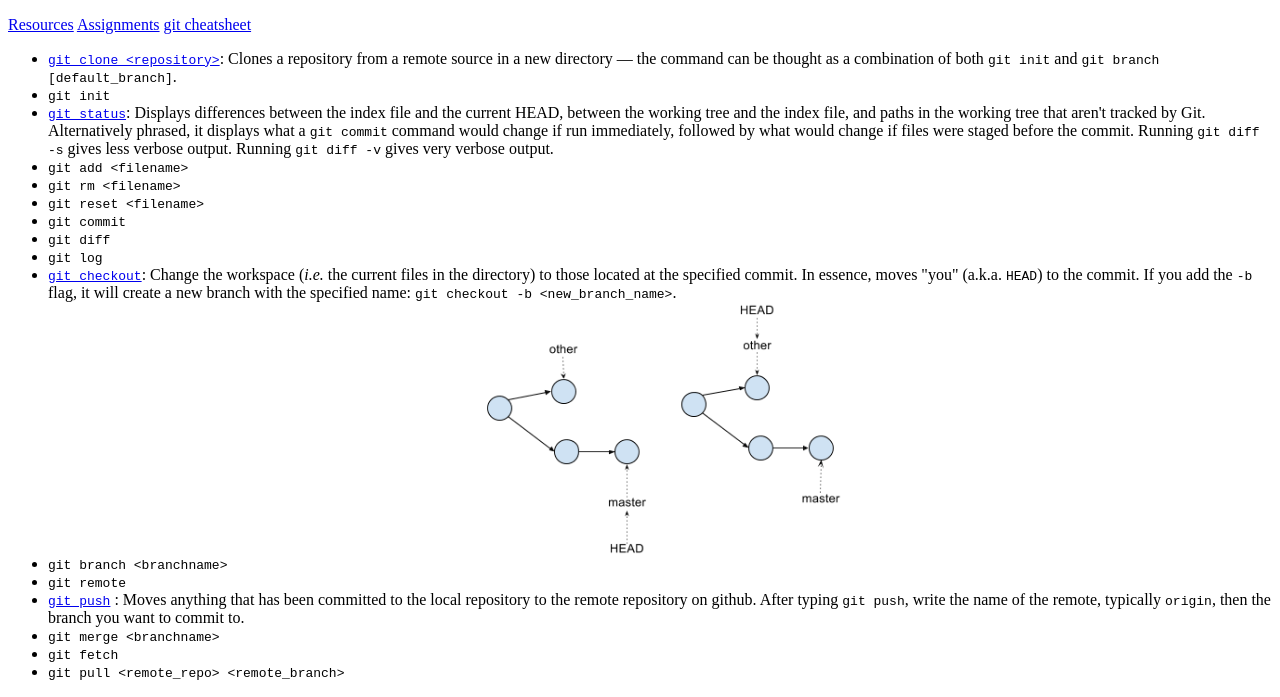
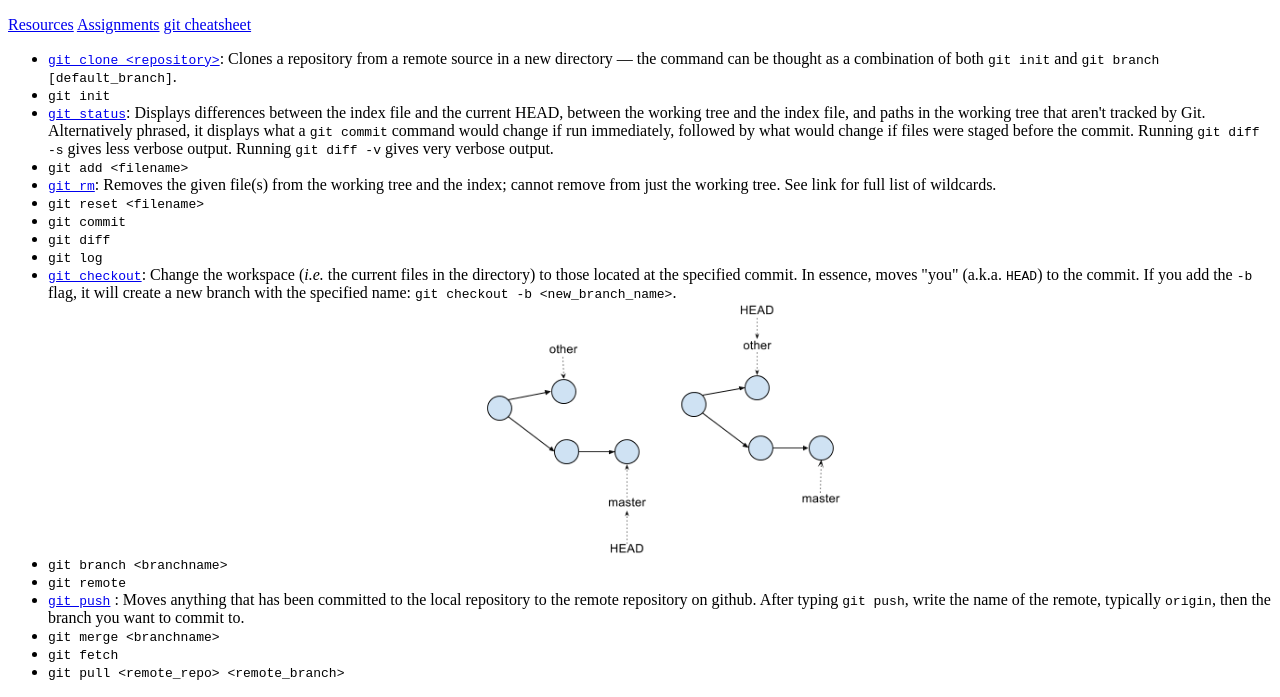
Before and after one commit to nzufelt/open_source_movement_csc630, a plain HTML site: page git.html in a window 1280 px wide. Shown: the part 105-802 px from the top of the page. Drawn offline with Linux system fonts and the light colour scheme; a script that the page names is missing.

Commit message:
Added information for git rm

```diff
--- a/git.html
+++ b/git.html
@@ -54,7 +54,7 @@
           </li>
 
           <li>
-            <code>git rm &lt;filename&gt;</code>
+            <a href="https://git-scm.com/docs/git-rm"><code>git rm</code></a>: Removes the given file(s) from the working tree and the index; cannot remove from just the working tree. See link for full list of wildcards.
           </li>
 
           <li>
```
